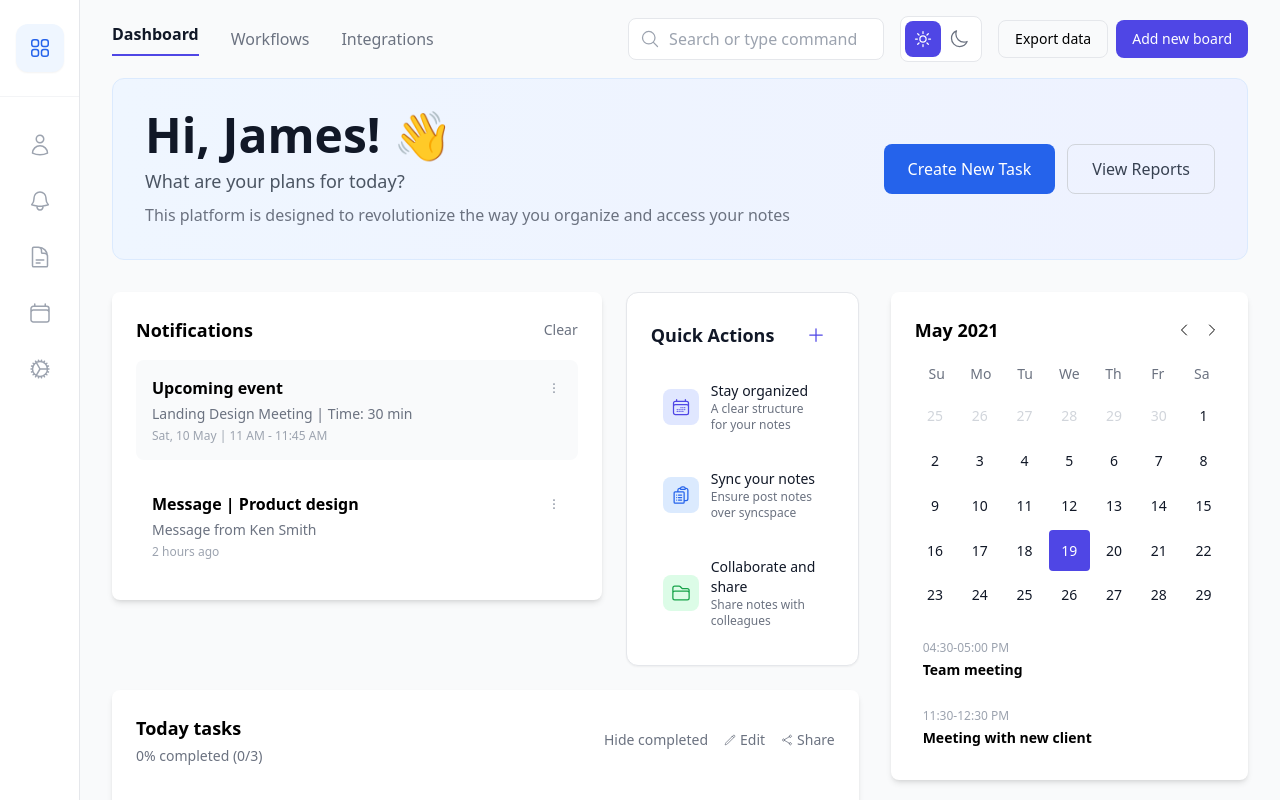
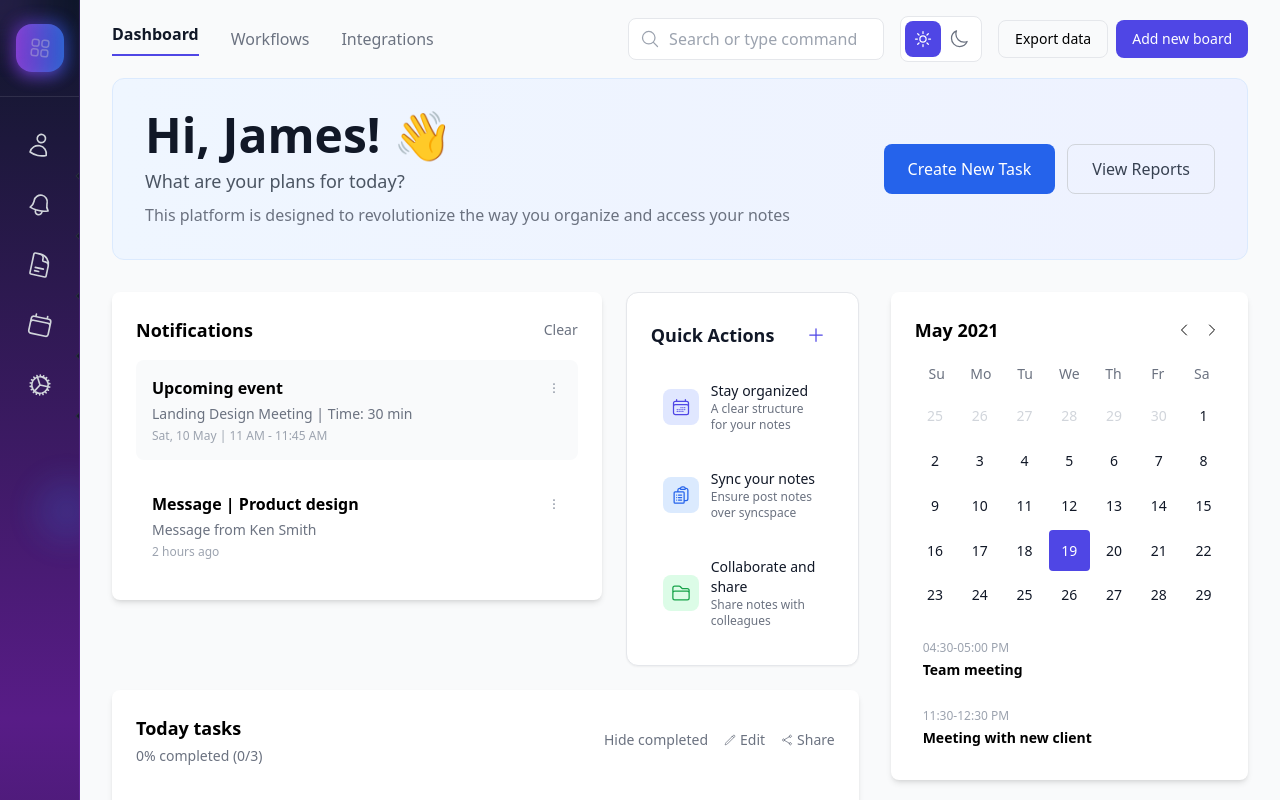
Before and after one commit to fahimmoon/todo, a React (Create React App) app: page / in a window 1280 px wide. Shown: the top 800 px of the page. Built offline with nearby package versions, Linux system fonts and the light colour scheme; the HTML template or start-up script is replaced by a standard one.

Commit message:
Create stunning animated sidebar with dark gradient, glowing effects, and smooth transitions

```diff
--- a/src/components/Sidebar.js
+++ b/src/components/Sidebar.js
@@ -62,13 +62,17 @@ const Sidebar = ({ isOpen, onToggle, currentPage, onNavigate }) => {
 
   const sidebarClasses = `
     sidebar-container fixed lg:relative z-50 lg:z-auto
-    bg-white border-r border-gray-200 flex flex-col
-    shadow-lg lg:shadow-none
-    transition-all duration-300 ease-in-out
+    bg-gradient-to-b from-slate-900 via-purple-900 to-slate-900
+    border-r border-purple-500/20 flex flex-col
+    shadow-2xl shadow-purple-500/10 lg:shadow-none
+    transition-all duration-500 ease-in-out backdrop-blur-xl
     ${isMobile
-      ? `w-72 ${isOpen ? 'translate-x-0' : '-translate-x-full'} left-0 top-0 min-h-screen`
-      : 'w-16 lg:w-20 relative translate-x-0 min-h-screen'
+      ? `w-80 ${isOpen ? 'translate-x-0' : '-translate-x-full'} left-0 top-0 min-h-screen`
+      : 'w-16 hover:w-20 relative translate-x-0 min-h-screen group'
     }
+    before:content-[''] before:absolute before:inset-0 before:bg-gradient-to-r
+    before:from-purple-600/10 before:to-blue-600/10 before:opacity-0
+    before:transition-opacity before:duration-500 hover:before:opacity-100
   `;
 
   return (
@@ -76,48 +80,100 @@ const Sidebar = ({ isOpen, onToggle, currentPage, onNavigate }) => {
       {/* Mobile Overlay */}
       {isMobile && isOpen && (
         <div
-          className="fixed inset-0 bg-black bg-opacity-50 z-40 lg:hidden"
+          className="fixed inset-0 bg-black/60 backdrop-blur-sm z-40 lg:hidden transition-all duration-300"
           onClick={onToggle}
         />
       )}
 
       {/* Sidebar */}
       <div className={sidebarClasses}>
+        {/* Animated background elements */}
+        <div className="absolute inset-0 overflow-hidden pointer-events-none">
+          <div className="absolute -top-10 -left-10 w-20 h-20 bg-purple-500/20 rounded-full blur-xl animate-pulse"></div>
+          <div className="absolute top-1/3 -right-5 w-16 h-16 bg-blue-500/20 rounded-full blur-lg animate-pulse delay-1000"></div>
+          <div className="absolute bottom-1/4 -left-5 w-12 h-12 bg-pink-500/20 rounded-full blur-lg animate-pulse delay-2000"></div>
+        </div>
+
         {/* Header - Dashboard Icon */}
-        <div className="flex items-center justify-center py-6 border-b border-gray-100">
+        <div className="relative flex items-center justify-center py-6 border-b border-white/10">
           <button
             onClick={() => handleItemClick('dashboard')}
-            className={`p-3 rounded-xl transition-all duration-200 ${
+            className={`relative p-3 rounded-2xl transition-all duration-300 transform hover:scale-110 ${
               activeItem === 'dashboard'
-                ? 'bg-blue-50 text-blue-600 shadow-sm'
-                : 'text-gray-400 hover:bg-gray-50 hover:text-gray-600'
-            }`}
+                ? 'bg-gradient-to-r from-purple-500 to-blue-500 text-white shadow-lg shadow-purple-500/30 animate-pulse'
+                : 'text-gray-300 hover:bg-white/10 hover:text-white'
+            } group`}
             title="Dashboard"
           >
-            <Squares2X2Icon className="h-6 w-6" />
+            <Squares2X2Icon className="h-6 w-6 transition-transform duration-300 group-hover:rotate-6" />
+            {activeItem === 'dashboard' && (
+              <div className="absolute -inset-1 bg-gradient-to-r from-purple-600 to-blue-600 rounded-2xl blur opacity-30 group-hover:opacity-60 transition duration-300"></div>
+            )}
           </button>
+          {isMobile && (
+            <div className="absolute right-4">
+              <button
+                onClick={onToggle}
+                className="p-2 text-gray-300 hover:text-white hover:bg-white/10 rounded-lg transition-all duration-200"
+              >
+                <XMarkIcon className="h-6 w-6" />
+              </button>
+            </div>
+          )}
         </div>
 
         {/* Navigation Items */}
-        <nav className="flex flex-col flex-1 py-6 space-y-2">
-          {menuItems.filter(item => item.id !== 'dashboard').map((item) => {
+        <nav className="relative flex flex-col flex-1 py-6 space-y-3">
+          {menuItems.filter(item => item.id !== 'dashboard').map((item, index) => {
             const IconComponent = item.icon;
             const isActive = activeItem === item.id;
 
             return (
-              <div key={item.id} className={`${isMobile ? 'px-4' : 'flex justify-center'}`}>
+              <div
+                key={item.id}
+                className={`${isMobile ? 'px-6' : 'flex justify-center'} transform transition-all duration-300`}
+                style={{ animationDelay: `${index * 100}ms` }}
+              >
                 <button
                   onClick={() => handleItemClick(item.id)}
-                  className={`${isMobile ? 'flex items-center space-x-3 w-full p-3' : 'p-3'} rounded-xl transition-all duration-200 ${
+                  className={`relative ${isMobile ? 'flex items-center space-x-4 w-full p-4' : 'p-3'}
+                    rounded-2xl transition-all duration-300 group transform hover:scale-105 ${
                     isActive
-                      ? 'bg-blue-50 text-blue-600 shadow-sm'
-                      : 'text-gray-400 hover:bg-gray-50 hover:text-gray-600'
+                      ? 'bg-gradient-to-r from-purple-500 to-blue-500 text-white shadow-lg shadow-purple-500/30'
+                      : 'text-gray-300 hover:bg-white/10 hover:text-white hover:shadow-lg hover:shadow-white/5'
                   }`}
                   title={item.label}
                 >
-                  <IconComponent className="h-6 w-6" />
+                  {/* Glowing background for active item */}
+                  {isActive && (
+                    <div className="absolute -inset-1 bg-gradient-to-r from-purple-600 to-blue-600 rounded-2xl blur opacity-30 group-hover:opacity-60 transition duration-300"></div>
+                  )}
+
+                  {/* Icon with animation */}
+                  <div className="relative">
+                    <IconComponent className={`h-6 w-6 transition-all duration-300 ${
+                      isActive ? 'animate-bounce' : 'group-hover:rotate-12 group-hover:scale-110'
+                    }`} />
+                  </div>
+
+                  {/* Mobile label */}
                   {isMobile && (
-                    <span className="font-medium text-gray-700">{item.label}</span>
+                    <span className="font-medium text-lg tracking-wide">{item.label}</span>
+                  )}
+
+                  {/* Desktop tooltip */}
+                  {!isMobile && (
+                    <div className="absolute left-full ml-4 px-4 py-2 bg-gray-900/90 backdrop-blur-sm text-white text-sm rounded-xl
+                      opacity-0 group-hover:opacity-100 transition-all duration-300 pointer-events-none whitespace-nowrap z-50
+                      transform translate-x-2 group-hover:translate-x-0 border border-white/10">
+                      {item.label}
+                      <div className="absolute left-0 top-1/2 -translate-y-1/2 -translate-x-1 w-2 h-2 bg-gray-900/90 rotate-45 border-l border-b border-white/10"></div>
+                    </div>
+                  )}
+
+                  {/* Active indicator */}
+                  {isActive && (
+                    <div className="absolute right-0 top-1/2 -translate-y-1/2 w-1 h-8 bg-white rounded-l-full opacity-80 animate-pulse"></div>
                   )}
                 </button>
               </div>
@@ -125,17 +181,30 @@ const Sidebar = ({ isOpen, onToggle, currentPage, onNavigate }) => {
           })}
         </nav>
 
-        {/* Mobile Menu - Show labels */}
-        {isMobile && (
-          <div className="px-4 pb-4">
-            <button
-              onClick={onToggle}
-              className="flex items-center justify-center w-full p-3 text-gray-400 hover:text-gray-600 hover:bg-gray-50 rounded-xl transition-colors"
-            >
-              <XMarkIcon className="h-6 w-6" />
-            </button>
-          </div>
-        )}
+        {/* Bottom section - User profile or branding */}
+        <div className="relative px-6 pb-6">
+          {isMobile ? (
+            <div className="flex items-center space-x-4 p-4 bg-white/5 backdrop-blur-sm rounded-2xl border border-white/10">
+              <div className="w-12 h-12 bg-gradient-to-r from-purple-500 to-blue-500 rounded-xl flex items-center justify-center">
+                <UserIcon className="h-6 w-6 text-white" />
+              </div>
+              <div>
+                <p className="font-semibold text-white">James Wilson</p>
+                <p className="text-xs text-gray-300">Product Manager</p>
+              </div>
+            </div>
+          ) : (
+            <div className="flex justify-center">
+              <div className="w-10 h-10 bg-gradient-to-r from-purple-500 to-blue-500 rounded-xl flex items-center justify-center
+                transform transition-all duration-300 hover:scale-110 cursor-pointer shadow-lg shadow-purple-500/30">
+                <UserIcon className="h-5 w-5 text-white" />
+              </div>
+            </div>
+          )}
+        </div>
+
+        {/* Decorative bottom gradient */}
+        <div className="absolute bottom-0 left-0 right-0 h-20 bg-gradient-to-t from-black/20 to-transparent pointer-events-none"></div>
       </div>
     </>
   );
--- a/src/index.css
+++ b/src/index.css
@@ -49,6 +49,63 @@
 
   .content-card:hover {
     box-shadow: 0 4px 6px -1px rgba(0, 0, 0, 0.1), 0 2px 4px -1px rgba(0, 0, 0, 0.06);
+  }
+
+  /* Creative sidebar animations */
+  .sidebar-container {
+    position: relative;
+    overflow: hidden;
+  }
+
+  .sidebar-container::before {
+    content: '';
+    position: absolute;
+    top: 0;
+    left: -100%;
+    width: 100%;
+    height: 100%;
+    background: linear-gradient(90deg, transparent, rgba(255,255,255,0.1), transparent);
+    transition: left 0.5s;
+  }
+
+  .sidebar-container:hover::before {
+    left: 100%;
+  }
+
+  /* Floating animation for nav items */
+  @keyframes float {
+    0%, 100% { transform: translateY(0px); }
+    50% { transform: translateY(-3px); }
+  }
+
+  .nav-item-float {
+    animation: float 3s ease-in-out infinite;
+  }
+
+  /* Glow effect */
+  @keyframes glow {
+    0%, 100% { box-shadow: 0 0 5px rgba(147, 51, 234, 0.5); }
+    50% { box-shadow: 0 0 20px rgba(147, 51, 234, 0.8), 0 0 30px rgba(147, 51, 234, 0.6); }
+  }
+
+  .glow-animation {
+    animation: glow 2s ease-in-out infinite alternate;
+  }
+
+  /* Stagger animation for nav items */
+  @keyframes slideInUp {
+    from {
+      opacity: 0;
+      transform: translateY(20px);
+    }
+    to {
+      opacity: 1;
+      transform: translateY(0);
+    }
+  }
+
+  .nav-item-enter {
+    animation: slideInUp 0.6s ease-out forwards;
   }
 
   /* Better large screen layout spacing */
```
